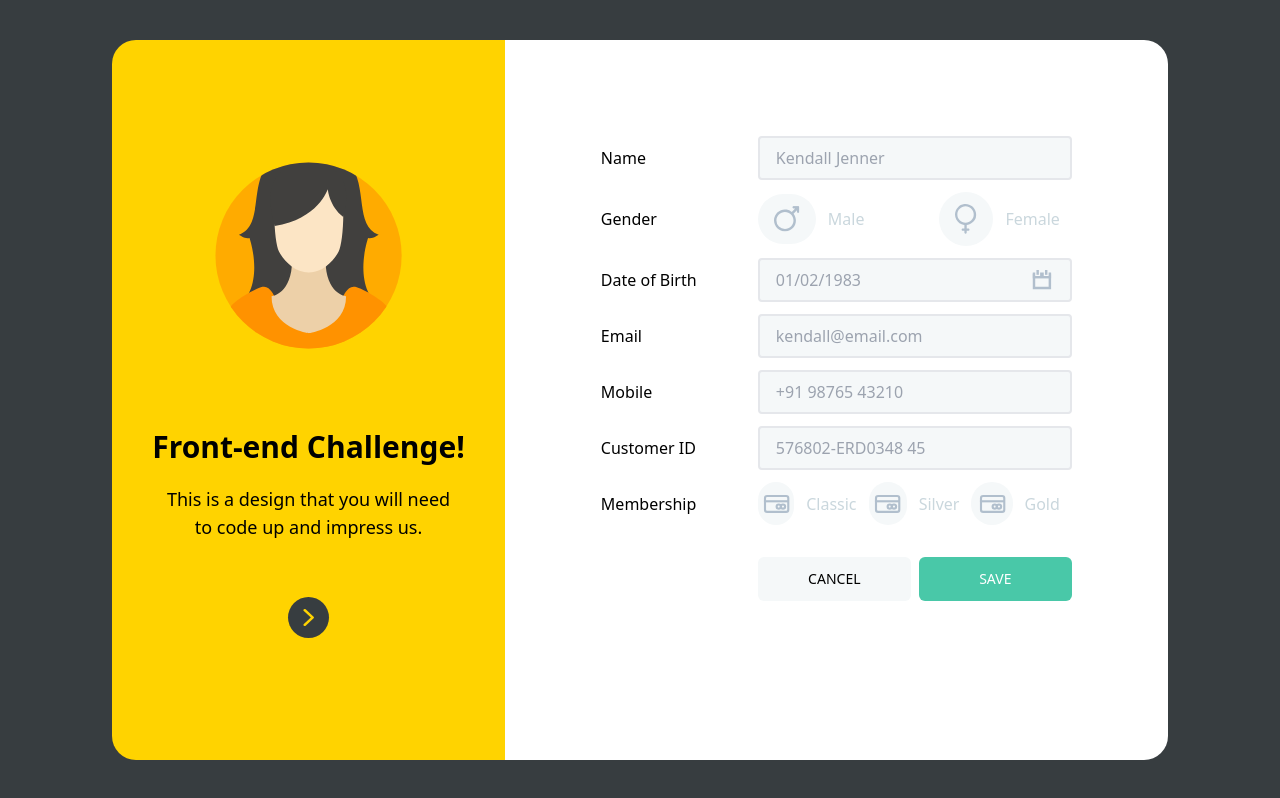
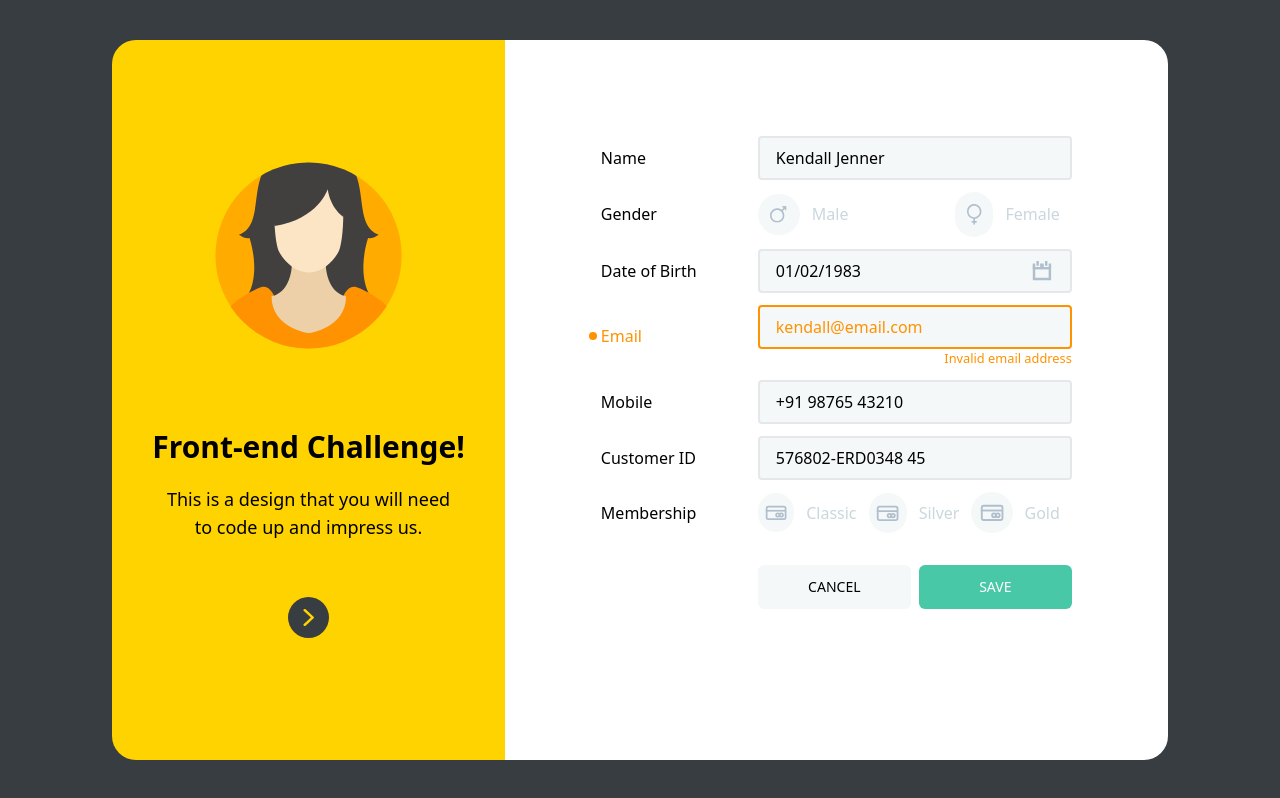
Before and after one commit to ushnuel/platform45, a React (Create React App) app: page / in a window 1280 px wide. Built offline with nearby package versions, Linux system fonts and the light colour scheme.

Commit message:
Adds tangerine color to email input

```diff
--- a/src/components/button.jsx
+++ b/src/components/button.jsx
@@ -4,7 +4,8 @@ const Button = (props) => {
   return (
     <button
       className={`${props.className} mt-5 py-5 text-lg md:py-2 lg:py-3 px-10 md:px-5 rounded-md md:text-sm`}
-      onClick={props.onClick}>
+      onClick={props.onClick}
+      type={props.type}>
         {props.children}
     </button>
   );
--- a/src/components/form.jsx
+++ b/src/components/form.jsx
@@ -28,6 +28,7 @@ const Form = () => {
   function saveForm() {
     console.log(gender)
     console.log(membership)
+    clearFormFields()
   }
 
   return (
@@ -42,8 +43,18 @@ const Form = () => {
         <Label label="Gender" />
         <div className="md:w-2/3">
           <div className="flex items-center justify-between w-full">
-            <RoundedIcon className="justify-between" icon={male} title="Male" onClick={() => setGender("Male")} />
-            <RoundedIcon className="justify-between" icon={female} title="Female" onClick={() => setGender("Female")} />
+            <RoundedIcon
+              className="justify-between"
+              selected={gender === "Male" ? true : false}
+              icon={male} title="Male"
+              onClick={() => setGender("Male")}
+             />
+            <RoundedIcon
+              className="justify-between"
+              selected={gender === "Female" ? true : false}
+              icon={female} title="Female"
+              onClick={() => setGender("Female")}
+            />
           </div>
         </div>
       </div>
@@ -54,26 +65,46 @@ const Form = () => {
           <Input
             onChange={(e) => setDateOfBirth(e.target.value)}
             value={dateOfBirth}
-            placeholder="01/02/1983 "
+            placeholder="01/02/1983"
+            name="DateofBirth"
           />
         </div>
       </div>
-      <div className="md:flex md:items-center mb-6 md:mb-3">
-        <Label label="Email" />
+      <div className="relative md:flex md:items-center mb-6 md:mb-3">
+        <div className="absolute w-3 h-3 md:h-2 md:w-2 rounded-full bg-tangerine md:-left-3 -left-4"></div>
+        <Label label="Email" type="Email" />
         <div className="md:w-2/3">
-          <Input onChange={(e) => setEmail(e.target.value)} value={email} placeholder="kendall@email.com" />
+          <Input
+            onChange={(e) => setEmail(e.target.value)}
+            value={email}
+            placeholder="kendall@email.com"
+            name="Email"
+           />
+           <div className="flex justify-end">
+            <small className="text-tangerine text-right">Invalid email address</small>
+           </div>
         </div>
       </div>
       <div className="md:flex md:items-center mb-6 md:mb-3">
         <Label label="Mobile" />
         <div className="md:w-2/3">
-          <Input onChange={(e) => setMobile(e.target.value)} value={mobile} placeholder="+91 98765 43210" />
+          <Input
+            onChange={(e) => setMobile(e.target.value)}
+            value={mobile}
+            placeholder="+91 98765 43210"
+            name="Mobile"
+          />
         </div>
       </div>
       <div className="md:flex md:items-center mb-6 md:mb-3">
         <Label label="Customer ID" />
         <div className="md:w-2/3">
-          <Input onChange={(e) => setCustomerID(e.target.value)} value={customerId} placeholder="576802-ERD0348 45" />
+          <Input
+            onChange={(e) => setCustomerID(e.target.value)}
+            value={customerId}
+            placeholder="576802-ERD0348 45"
+            name="CustomerID"
+          />
         </div>
       </div>
       <div className="md:flex md:items-center mb-6 md:mb-3">
@@ -81,18 +112,45 @@ const Form = () => {
         <div className="md:w-2/3">
           <div className="flex flex-col md:flex-row md:items-center w-full">
             <div className="flex justify-between mb-4 md:mb-0">
-              <RoundedIcon className="justify-between" title="Classic" onClick={() => setMembership("Classic")} />
-              <RoundedIcon className="justify-between" title="Silver" onClick={() => setMembership("Silver")} />
+              <RoundedIcon
+                className="justify-between"
+                title="Classic"
+                selected={membership === "Classic" ? true : false}
+                onClick={() => setMembership("Classic")}
+                />
+              <RoundedIcon
+                className="justify-between"
+                title="Silver"
+                selected={membership === "Silver" ? true : false}
+                onClick={() => setMembership("Silver")}
+              />
             </div>
-            <RoundedIcon className="justify-start" title="Gold" onClick={() => setMembership("Gold")} />
+            <RoundedIcon
+              className="justify-start"
+              selected={membership === "Gold" ? true : false}
+              title="Gold"
+              onClick={() => setMembership("Gold")}
+            />
           </div>
         </div>
       </div>
       <div className="md:flex md:items-center">
         <div className="md:w-1/3"/>
         <div className="md:w-2/3 md:flex justify-between">
-          <Button className="bg-paleGrey w-full md:w-1/2 md:mr-2" onClick={clearFormFields}>CANCEL</Button>
-          <Button className="bg-blueGreen text-white w-full md:w-1/2" onClick={saveForm}>SAVE</Button>
+          <Button
+            className="bg-paleGrey w-full md:w-1/2 md:mr-2 hover:text-white hover:bg-gray-500"
+            type="button"
+            onClick={clearFormFields}
+          >
+            CANCEL
+          </Button>
+          <Button
+            className="bg-blueGreen text-white w-full md:w-1/2 hover:font-bold"
+            type="submit"
+            onClick={saveForm}
+          >
+            SAVE
+          </Button>
         </div>
       </div>
     </form>
--- a/src/components/form_components.jsx
+++ b/src/components/form_components.jsx
@@ -1,7 +1,11 @@
 export function Label(props) {
   return (
     <div className="md:w-1/3 md:flex md:justify-start">
-      <label className="block md:text-right mb-1 md:mb-0">
+      <label className={"block md:text-right mb-1 md:mb-0 " +
+        (props.type === "Email"
+          ? "text-tangerine"
+          : "text-zinc-50/[0.2] sm:text-black"
+        )}>
         {props.label}
       </label>
     </div>
@@ -14,11 +18,16 @@ export function Input(props) {
       placeholder={props.placeholder}
       onChange={props.onChange}
       value={props.value}
-      className={`bg-paleGrey
-          border-2 rounded w-full
-          py-5 px-4 md:py-2 focus:border-paleGrey focus:border-4
-          focus:outline-none focus:font-bold focus:bg-white transition-all
-        `}
+      name={props.name}
+      className={`
+        md:bg-paleGrey focus:bg-zinc-50/[0.2]
+        border-2 rounded w-full focus:border-2 placeholder:text-black focus:font-bold
+        py-5 px-4 md:py-2 md:focus:bg-white focus:border-paleGrey  focus:outline-none ` +
+        (props.name === "Email"
+          ? "border-tangerine placeholder:text-tangerine "
+          : ""
+        )
+      }
     />
   )
 }
--- a/src/components/membership_group.jsx
+++ /dev/null
@@ -1,11 +0,0 @@
-import React from 'react';
-import card from "../assets/card.svg";
-import RoundedIcon from './rounded_icon';
-
-const MembershipGroup = (props) => {
-  return (
-    <RoundedIcon icon={card} title={props.title} onClick={props.onClick} />
-  )
-}
-
-export default MembershipGroup;
--- a/src/components/rounded_icon.jsx
+++ b/src/components/rounded_icon.jsx
@@ -2,12 +2,13 @@ import React from 'react';
 import card from "../assets/card.svg";
 
 const RoundedIcon = (props) => {
-  const icon = props.icon ? props.icon : card;
+  const IconObject = props.icon ? { icon: props.icon, inputType: "gender" } : { icon: card, inputType: "membership" };
 
   return (
-    <div className={`${props.className} flex items-center mr-3`} onClick={props.onClick}>
-      <div className='bg-white md:bg-paleGrey hover:bg-cloudyBlue rounded-full justify-center flex items-center'>
-        <img src={icon} alt="alt" className='w-full m-3 md:mx-4' />
+    <div type='button' className={`${props.className} flex items-center mr-3`} onClick={props.onClick}>
+      <div className={'bg-white md:bg-paleGrey hover:bg-cloudyBlue rounded-full justify-center flex items-center '
+       + (props.selected ? "bg-cloudyBlue md:bg-cloudyBlue" : "")}>
+        <img src={IconObject.icon} alt="alt" className={'w-4/5 m-3 ' + (IconObject.inputType === "membership" ? "md:w-3/5 md:mx-4" : "md:mx-2 md:w-2/5")} />
       </div>
       <p className="text-cloudyBlue ml-5 md:ml-3">{props.title}</p>
     </div>
--- a/src/containers/drawer.jsx
+++ b/src/containers/drawer.jsx
@@ -11,7 +11,7 @@ const Drawer = () => {
         ? " transition-all transition-opacity opacity-100 md:translate-x-0 duration-700 md:top-10 md:bottom-10 xl:left-[39%] md:left-[35%] md:w-full lg:w-full xl:w-[79%] lg:left-[36%] "
         : " transition-all duration-500 opacity-0 md:-translate-x-full hidden sm:block")
     }>
-      <div className='pt-14 bg-tangerine pb-32 h-full p-3 md:p-10 md:w-3/5 w-full md:rounded-r-3xl'>
+      <article className='pt-14 bg-tangerine pb-32 h-full p-3 md:p-10 md:w-3/5 w-full md:rounded-r-3xl'>
         <h1 className='text-2xl font-bold mb-5'>My world today</h1>
         <p>Integer sagittis dignissim dapibus. In luctus libero ullamcorper purus sagittis,
           quis lobortis neque tincidunt. Donec tincidunt sapien eget lectus ornare,
@@ -20,7 +20,7 @@ const Drawer = () => {
           Nunc rutrum congue odio, ac lobortis tortor venenatis sed. In pulvinar nisi at consequat placerat.
           In non pharetra tellus. Morbi cursus at velit vel ultricies. Nam volutpat porttitor finibus.
           Sed sed nulla vel arcu egestas egestas.</p>
-      </div>
+      </article>
     </main>
    );
 }
--- a/src/containers/form_container.jsx
+++ b/src/containers/form_container.jsx
@@ -6,7 +6,7 @@ const FormContainer = () => {
   const { isOpen } = useContext(ExtensionToggleContext);
 
   return (
-    <main className={"d:h-full px-3 pt-14 pb-2 md:p-10 lg:p-24 flex-col items-center bg-charcoalGrey md:rounded-r-3xl md:bg-white " +
+    <main className={"d:h-full px-7 pt-14 pb-2 md:p-10 lg:p-24 flex-col items-center bg-charcoalGrey md:rounded-r-3xl md:bg-white " +
       (isOpen ? "hidden md:flex" : "block md:flex")
     }>
       <Form />
```
